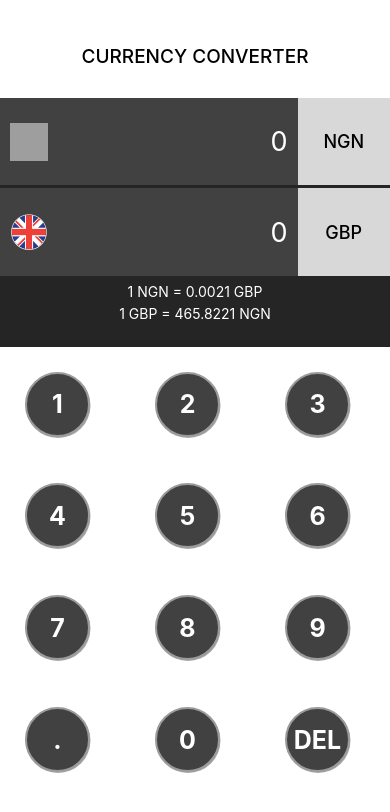
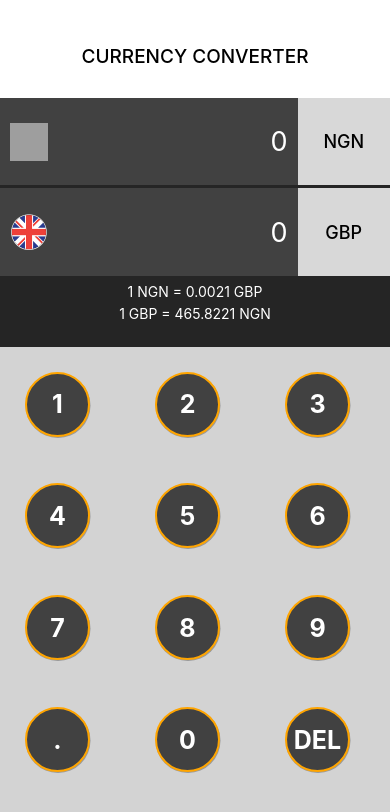
Before and after one commit to Atoyebs/KTCurrencyConverter, a React Native app in the folder currencyconverterkt/: screen / in a window 390 px wide. Shown: the top 812 px of the page. Built offline with nearby package versions, Linux system fonts and the light colour scheme; grey boxes are pictures that could not be loaded.

Commit message:
just changed/added some basic styling

```diff
--- a/currencyconverterkt/App.js
+++ b/currencyconverterkt/App.js
@@ -138,7 +138,8 @@ const viewStyles = {
     flexWrap: 'wrap',
     padding: 25,
     width: '100%',
-    height: '60%'
+    height: '60%',
+    backgroundColor: 'lightgrey'
   },
   exchangeRateDetail: {
     flex: 1.5,
--- a/currencyconverterkt/src/components/RoundButton.js
+++ b/currencyconverterkt/src/components/RoundButton.js
@@ -3,7 +3,7 @@ import {Text, View, TouchableHighlight} from 'react-native';
 
 const buttonBackgroundColor = {
   main: '#414141',
-  border: '#9B9B9B'
+  border: 'orange'
 };
 
 const buttonDimensions = {
```
